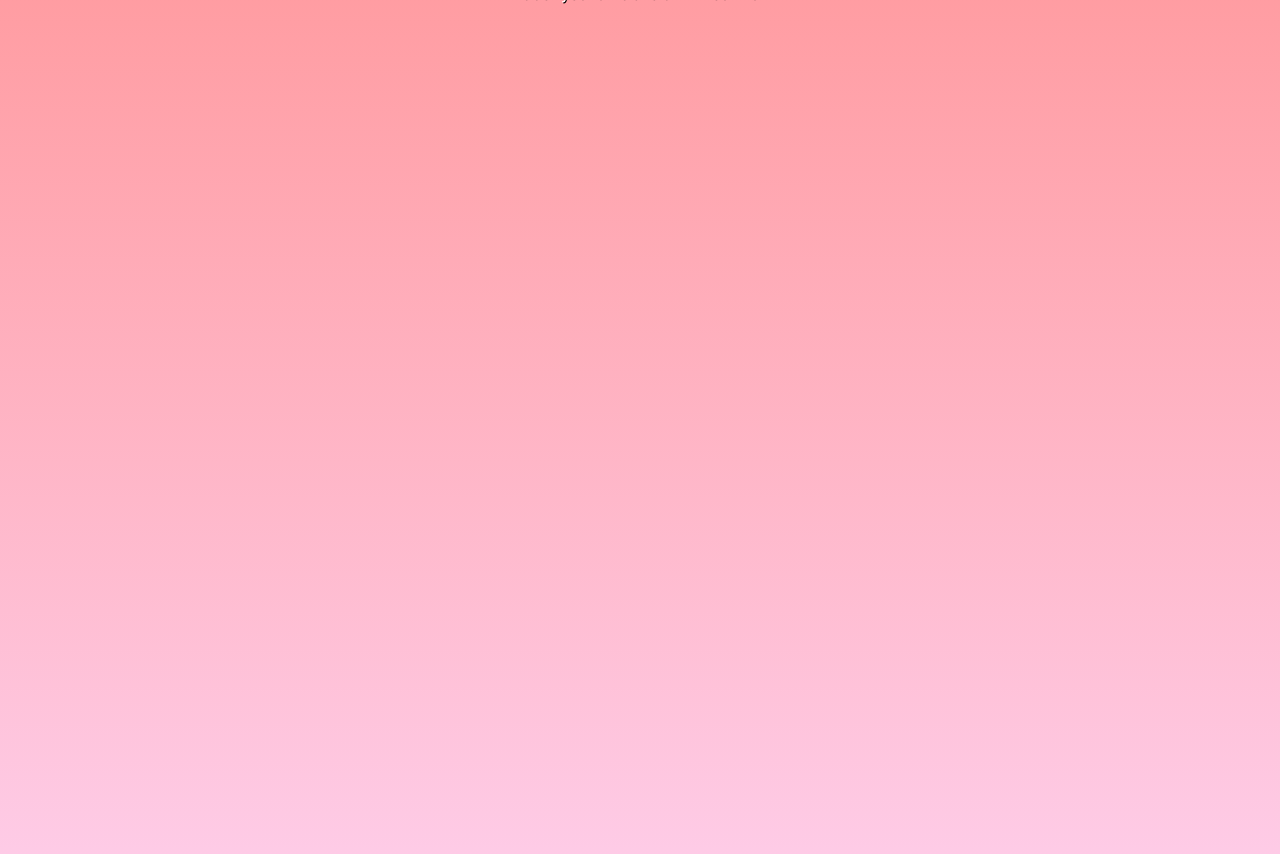
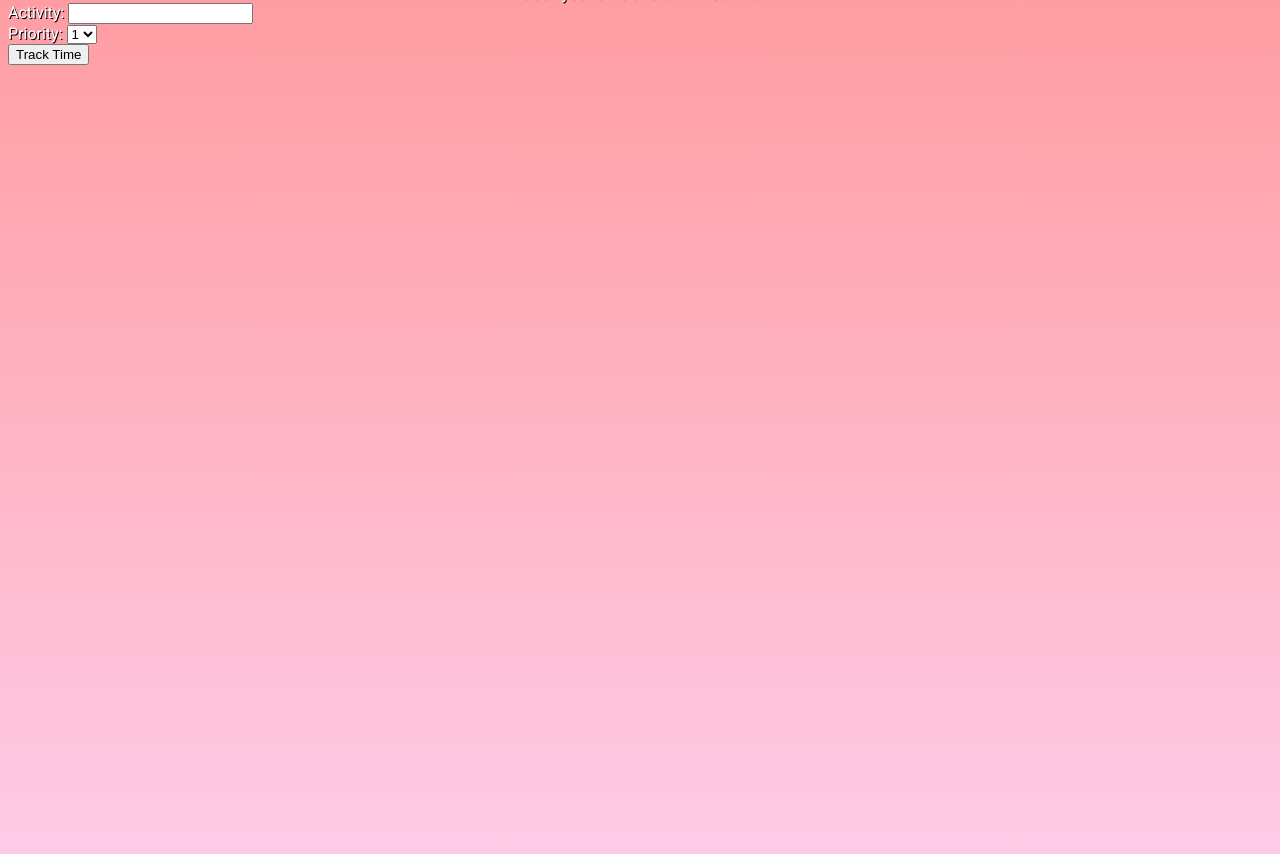
Before and after one commit to CS330TimeTracking/time_io, a plain HTML site: page index.html in a window 1280 px wide. Shown: the part 52-906 px from the top of the page. Drawn offline with Linux system fonts and the light colour scheme.

Commit message:
functionality to form

```diff
--- a/index.css
+++ b/index.css
@@ -4,14 +4,18 @@ body {
   /* width: 400%; */
   height: 60rem;
   color: white;
+  text-shadow: 1px 1px black;
 }
 
 .nav {
   width: 100%;
   text-align: center;
-  text-shadow: 1px 1px black;
 }
 
 #title {
   margin: 0;
 }
+
+#timer-container {
+  width: 100%;
+}
--- a/index.html
+++ b/index.html
@@ -14,5 +14,21 @@
     <h2 id="title">time.io</h2>
     <span>track your time and all will be fine</span>
   </div>
+  <div id="timer-container">
+    <form onsubmit="startTimer()">
+      Activity: <input type="text" id="activity"/><br/>
+      Priority:
+      <select id="priority">
+        <option value=1>1</option>
+        <option value=2>2</option>
+        <option value=3>3</option>
+        <option value=4>4</option>
+        <option value=5r>5</option>
+      </select><br/>
+      <input type="submit" value="Track Time"/>
+    </form>
+  </div>
+  <script src="index.js"></script>
 </body>
+
 </html>
--- /dev/null
+++ b/index.js
@@ -0,0 +1,27 @@
+var activityData = {};
+
+function startTimer() {
+  var timers = document.getElementById("timer-container");
+  var activity = document.getElementById("activity").value;
+  var priotity = document.getElementById("priority").value;
+
+  if (!activity) {
+    alert("Please name your activity");
+    return;
+  }
+
+  var currTime = new Date();
+  activityData.activityName = activity;
+
+  activityData.activity = {
+    'priotity': priotity,
+    'elapsedTime': 0,
+    'startTime': {
+      'hours': currTime.getHours,
+      'minutes': currTime.getMinutes,
+      'seconds': currTime.getSeconds
+    },
+  };
+
+  timers.insertAdjacentHTML("afterend", `<div id="new-timer">${activityData.activityName}: ${activityData.activity.elapsedTime}</div>`);
+}
```
